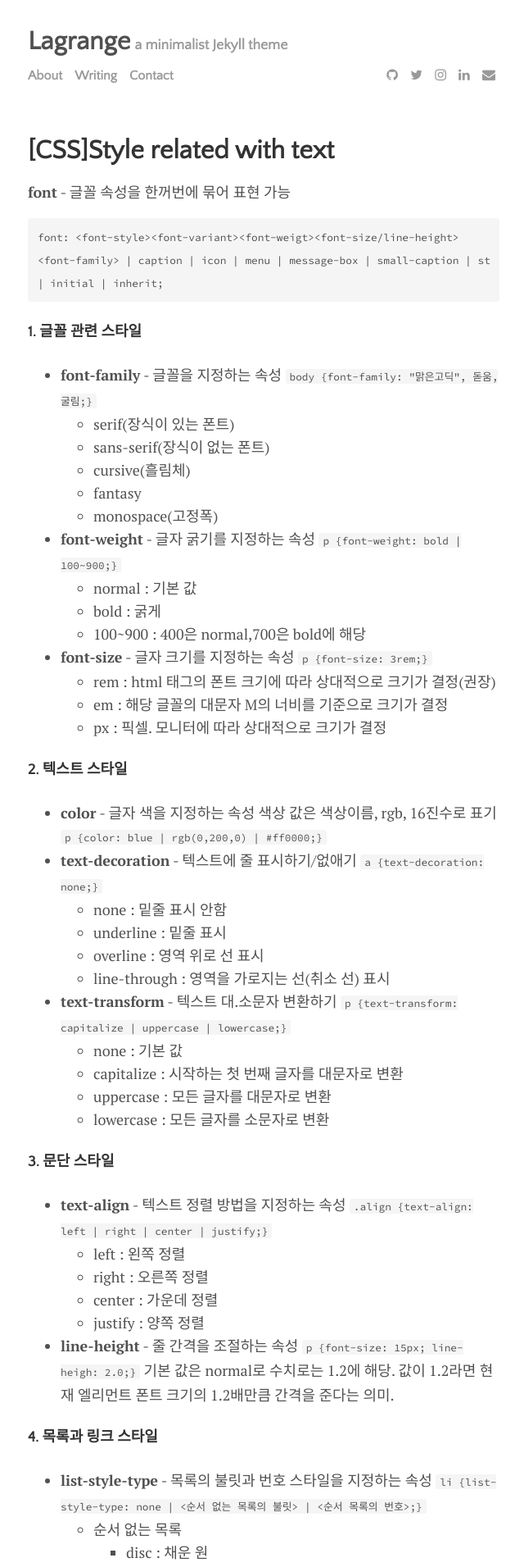
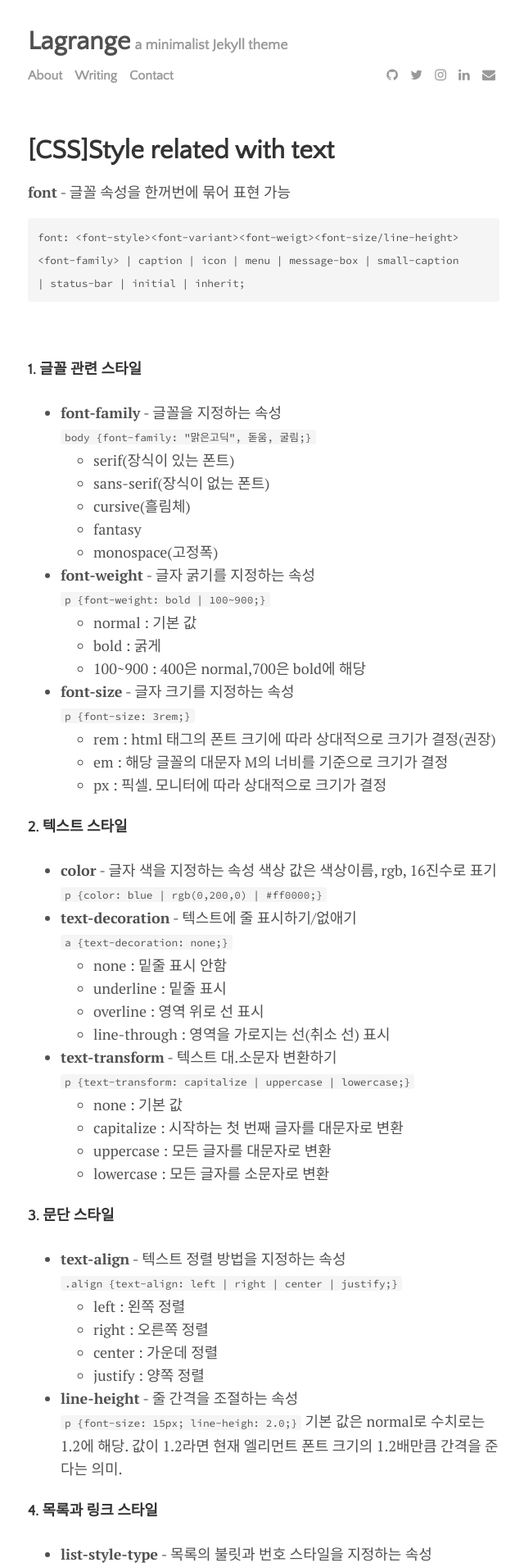
Before and after one commit to ykm1/ykm1.github.io, a Jekyll site: the page built from _posts/2017-04-05-style related with text.md, in a window 1280 px wide. Shown: the top 1911 px of the page at 82% size, without its empty margins (318-958 px from the left). Built offline with Jekyll 4.4.1, drawn with Linux system fonts in a browser that asks for light colours; nearby versions of some CDN libraries.

Commit message:
[CSS]Style related with text 수정2

```diff
--- a/_posts/2017-04-05-style related with text.md
+++ b/_posts/2017-04-05-style related with text.md
@@ -7,24 +7,24 @@ tags: [CSS,font,text]
 **font** - 글꼴 속성을 한꺼번에 묶어 표현 가능
 ~~~
 font: <font-style><font-variant><font-weigt><font-size/line-height>
-<font-family> | caption | icon | menu | message-box | small-caption | status-bar
-| initial | inherit;
+<font-family> | caption | icon | menu | message-box | small-caption
+| status-bar | initial | inherit;
 ~~~
-
+<br>
 #### 1. 글꼴 관련 스타일
-* **font-family** - 글꼴을 지정하는 속성
+* **font-family** - 글꼴을 지정하는 속성<br>
 `body {font-family: "맑은고딕", 돋움, 굴림;}`
      * serif(장식이 있는 폰트)
      * sans-serif(장식이 없는 폰트)
      * cursive(흘림체)
      * fantasy
      * monospace(고정폭)
-* **font-weight** - 글자 굵기를 지정하는 속성
+* **font-weight** - 글자 굵기를 지정하는 속성<br>
 `p {font-weight: bold | 100~900;}`
      * normal : 기본 값
      * bold : 굵게
      * 100~900 : 400은 normal,700은 bold에 해당
-* **font-size** - 글자 크기를 지정하는 속성
+* **font-size** - 글자 크기를 지정하는 속성<br>
 `p {font-size: 3rem;}`
      * rem : html 태그의 폰트 크기에 따라 상대적으로 크기가 결정(권장)
      * em : 해당 글꼴의 대문자 M의 너비를 기준으로 크기가 결정
@@ -32,15 +32,15 @@ font: <font-style><font-variant><font-weigt><font-size/line-height>
 
 #### 2. 텍스트 스타일
 * **color** - 글자 색을 지정하는 속성
-색상 값은 색상이름, rgb, 16진수로 표기
+색상 값은 색상이름, rgb, 16진수로 표기<br>
 `p {color: blue | rgb(0,200,0) | #ff0000;}`
-* **text-decoration** - 텍스트에 줄 표시하기/없애기
+* **text-decoration** - 텍스트에 줄 표시하기/없애기<br>
 `a {text-decoration: none;}`
      * none : 밑줄 표시 안함
      * underline : 밑줄 표시
      * overline : 영역 위로 선 표시
      * line-through : 영역을 가로지는 선(취소 선) 표시
-* **text-transform** - 텍스트 대.소문자 변환하기
+* **text-transform** - 텍스트 대.소문자 변환하기<br>
 `p {text-transform: capitalize | uppercase | lowercase;}`
      * none : 기본 값
      * capitalize : 시작하는 첫 번째 글자를 대문자로 변환
@@ -48,18 +48,18 @@ font: <font-style><font-variant><font-weigt><font-size/line-height>
      * lowercase : 모든 글자를 소문자로 변환
 
 #### 3. 문단 스타일
-* **text-align** - 텍스트 정렬 방법을 지정하는 속성
+* **text-align** - 텍스트 정렬 방법을 지정하는 속성<br>
 `.align {text-align: left | right | center | justify;}`
      * left : 왼쪽 정렬
      * right : 오른쪽 정렬
      * center : 가운데 정렬
      * justify : 양쪽 정렬
-* **line-height** - 줄 간격을 조절하는 속성
+* **line-height** - 줄 간격을 조절하는 속성<br>
 `p {font-size: 15px; line-heigh: 2.0;}`
 기본 값은 normal로 수치로는 1.2에 해당. 값이 1.2라면 현재 엘리먼트 폰트 크기의 1.2배만큼 간격을 준다는 의미.
 
 #### 4. 목록과 링크 스타일
-* **list-style-type** - 목록의 불릿과 번호 스타일을 지정하는 속성
+* **list-style-type** - 목록의 불릿과 번호 스타일을 지정하는 속성<br>
 `li {list-style-type: none | <순서 없는 목록의 불릿> | <순서 목록의 번호>;}`
      * 순서 없는 목록
           * disc : 채운 원
@@ -71,5 +71,5 @@ font: <font-style><font-variant><font-weigt><font-size/line-height>
           * decimal-leading-zero : 앞에 0이 붙는 십진수
           * lower/upper-roman : 소문자/대문자 로마 숫자
           * lower/upper-alpha : 소문자/대문자 알파벳
-* **list-style-image** - 불릿 대신 이미지를 넣는 속성
+* **list-style-image** - 불릿 대신 이미지를 넣는 속성<br>
 `li {list-style-image: none | url(이미지 파일 경로);}`
```
